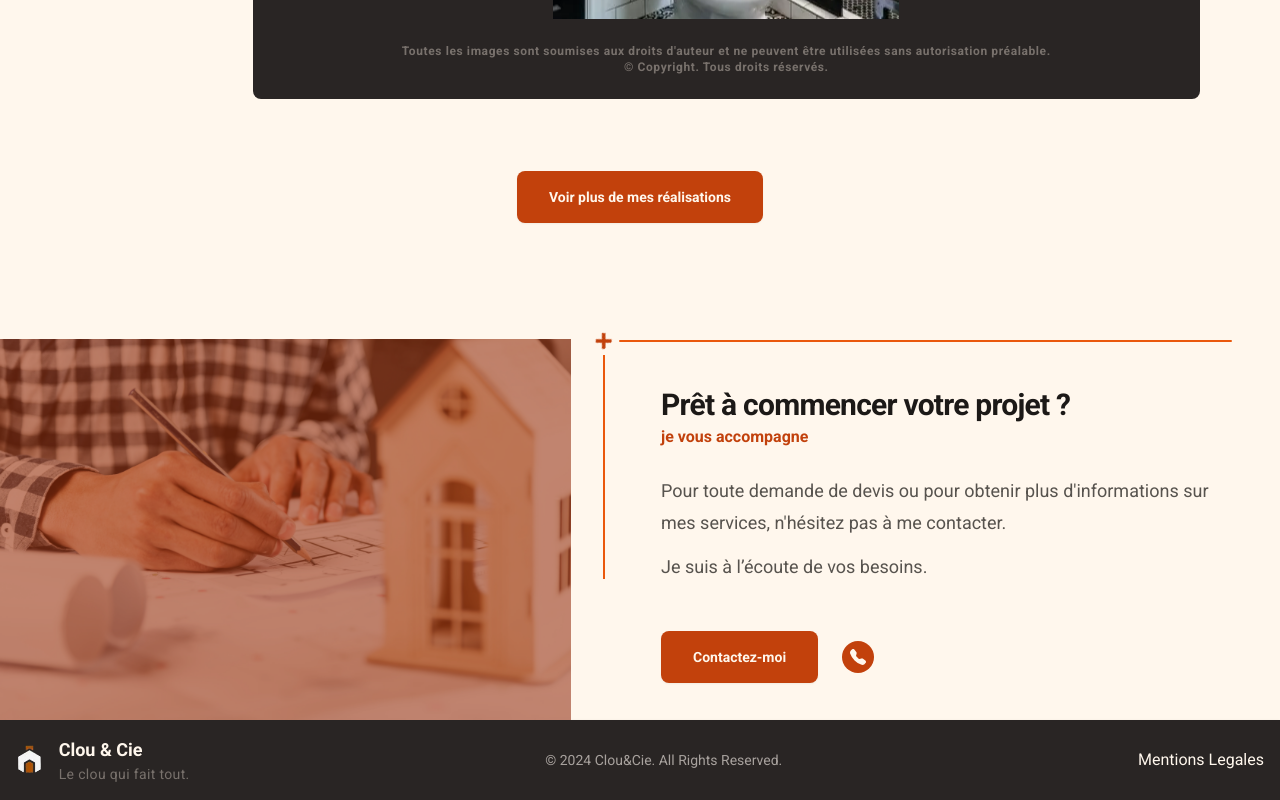
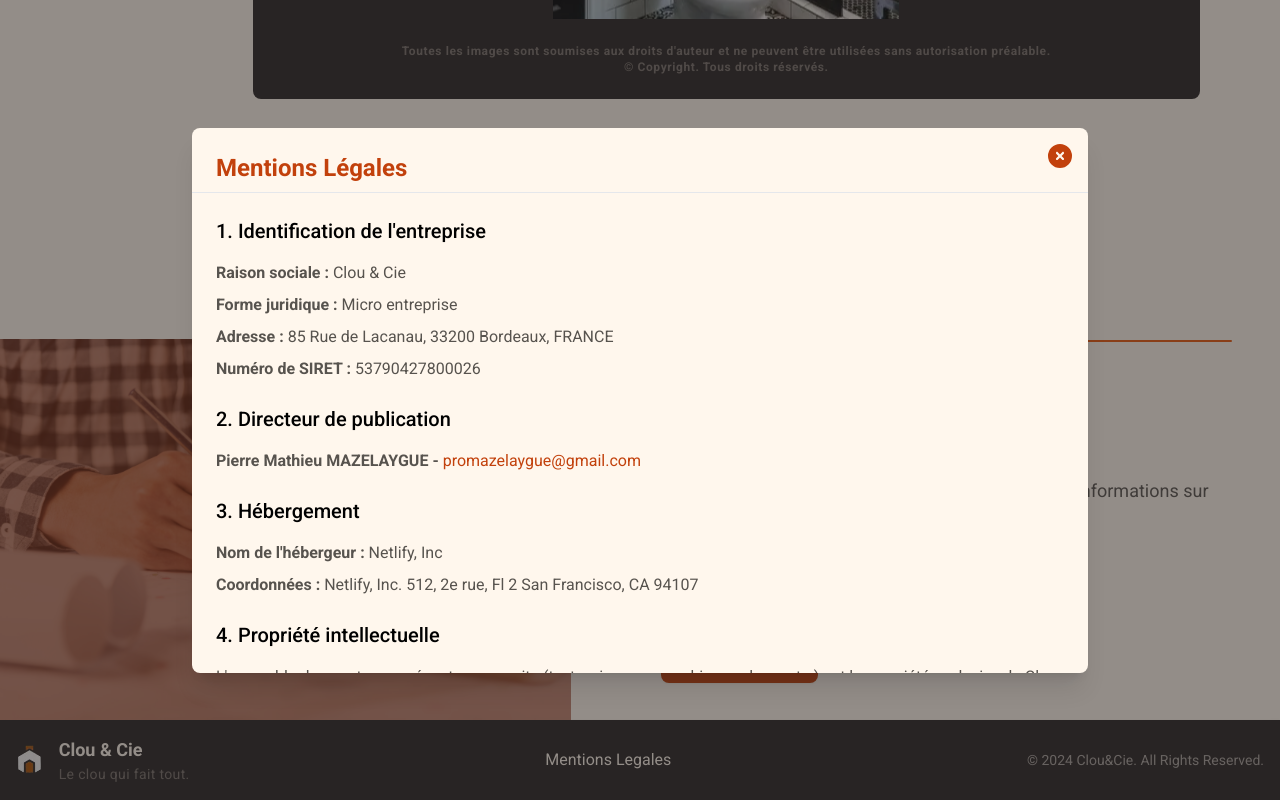
Before and after one commit to PierreMaze/clou-et-cie, a React (Vite) app: page / in a window 1280 px wide. Both pictures are taken after a click on the button "Mentions Legales". Shown: the part 3969-4769 px from the top of the page. Built offline with nearby package versions, Linux system fonts and the light colour scheme.

Commit message:
Created a modal component for legal mentions with toggle functionality, links, and company information.

```diff
--- /dev/null
+++ b/src/components/MentionsLegales.jsx
@@ -0,0 +1,118 @@
+import PropTypes from 'prop-types';
+import { FaCircleXmark } from 'react-icons/fa6';
+
+const LegalMentions = ({ isOpen, onClose }) => {
+  if (!isOpen) return null;
+
+  return (
+    <div className="fixed inset-0 z-50 flex items-center justify-center bg-opacity-50 bg-stone-800">
+      <div className="relative bg-orange-50 rounded-lg shadow-xl w-full max-w-4xl max-h-[90vh] lg:max-h-[80vh] overflow-hidden">
+        {/* Close Icon */}
+        <button
+          onClick={onClose}
+          className="absolute z-10 text-stone-500 top-4 right-4 hover:text-stone-700"
+        >
+          <FaCircleXmark size={24} className="text-orange-700" />
+        </button>
+
+        {/* Modal Title */}
+        <div className="p-6 pb-2 border-b">
+          <h2 className="text-2xl font-semibold text-orange-700">
+            Mentions Légales
+          </h2>
+        </div>
+
+        {/* Scrollable Content */}
+        <div className="p-6 overflow-y-auto max-h-[60vh]">
+          <section className="mb-6">
+            <h3 className="mb-4 text-xl font-medium">
+              1. Identification de l&apos;entreprise
+            </h3>
+            <p className="mb-2 text-stone-600">
+              <strong>Raison sociale :</strong> Clou & Cie
+            </p>
+            <p className="mb-2 text-stone-600">
+              <strong>Forme juridique :</strong> Micro entreprise
+            </p>
+            <p className="mb-2 text-stone-600">
+              <strong>Adresse :</strong> 85 Rue de Lacanau, 33200 Bordeaux,
+              FRANCE
+            </p>
+            <p className="mb-2 text-stone-600">
+              <strong>Numéro de SIRET :</strong> 53790427800026
+            </p>
+          </section>
+
+          <section className="mb-6">
+            <h3 className="mb-4 text-xl font-medium">
+              2. Directeur de publication
+            </h3>
+            <p className="text-stone-600">
+              <strong>Pierre Mathieu MAZELAYGUE - </strong>
+              <a
+                href="mailto:promazelaygue@gmail.com"
+                className="text-orange-700 hover:underline hover:underline-offset-4"
+              >
+                promazelaygue@gmail.com
+              </a>
+            </p>
+          </section>
+
+          <section className="mb-6">
+            <h3 className="mb-4 text-xl font-medium">3. Hébergement</h3>
+            <p className="mb-2 text-stone-600">
+              <strong>Nom de l&apos;hébergeur :</strong> Netlify, Inc
+            </p>
+            <p className="text-stone-600">
+              <strong>Coordonnées :</strong> Netlify, Inc. 512, 2e rue, Fl 2 San
+              Francisco, CA 94107
+            </p>
+          </section>
+
+          <section className="mb-6">
+            <h3 className="mb-4 text-xl font-medium">
+              4. Propriété intellectuelle
+            </h3>
+            <p className="text-stone-600">
+              L&apos;ensemble des contenus présents sur ce site (textes, images,
+              graphismes, logo, etc.) est la propriété exclusive de Clou & Cie,
+              sauf mention contraire. Toute reproduction, distribution,
+              modification, adaptation, retransmission ou publication, même
+              partielle, est strictement interdite sans l&apos;accord exprès de
+              Clou & Cie.
+            </p>
+          </section>
+
+          <section className="mb-6">
+            <h3 className="mb-4 text-xl font-medium">5. Cookies</h3>
+            <p className="text-stone-600">
+              Notre site utilise des cookies pour améliorer votre expérience de
+              navigation. Vous pouvez paramétrer vos préférences concernant les
+              cookies à tout moment.
+            </p>
+          </section>
+
+          <section>
+            <h3 className="mb-4 text-xl font-medium">6. Contact</h3>
+            <p className="mb-2 text-stone-600">
+              <strong>Email :</strong> patrick-mazelaygue@gmail.com
+            </p>
+            <p className="text-stone-600">
+              <strong>Téléphone :</strong>{' '}
+              <span className="tabular-nums slashed-zero">
+                +33 06.31.90.95.35
+              </span>
+            </p>
+          </section>
+        </div>
+      </div>
+    </div>
+  );
+};
+
+LegalMentions.propTypes = {
+  isOpen: PropTypes.bool.isRequired,
+  onClose: PropTypes.func.isRequired,
+};
+
+export default LegalMentions;
--- a/src/layout/Footer.jsx
+++ b/src/layout/Footer.jsx
@@ -1,8 +1,17 @@
+import { useState } from 'react';
 import LogoClouEtCie from '/images/logo-clou-et-cie.webp';
+import LegalMentions from '../components/MentionsLegales.jsx';
+
 const Footer = () => {
+  const [isModalOpen, setIsModalOpen] = useState(false);
+
+  const openModal = () => setIsModalOpen(true);
+  const closeModal = () => setIsModalOpen(false);
+
   return (
+    <>
       <footer className="h-full shadow bg-stone-800">
-      <div className="w-full max-w-screen-xl p-4 mx-auto md:flex md:items-center md:justify-between">
+        <div className="flex flex-col items-center w-full max-w-screen-xl gap-5 p-4 mx-auto lg:gap-0 lg:flex-row md:flex md:items-center md:justify-between">
           <a href="#" className="-m-1.5 p-1.5">
             <span className="sr-only">Clou & Cie</span>
             <div className="flex items-center">
@@ -15,12 +24,20 @@ const Footer = () => {
               </div>
             </div>
           </a>
+          <button
+            onClick={openModal}
+            className="text-orange-50 hover:underline"
+          >
+            Mentions Legales
+          </button>
           <span className="text-sm text-stone-400 sm:text-center ">
             © 2024 Clou&Cie. All Rights Reserved.
           </span>
-        <button className="text-orange-50">Mentions Legales</button>{' '}
         </div>
       </footer>
+
+      <LegalMentions isOpen={isModalOpen} onClose={closeModal} />
+    </>
   );
 };
 
```
Lines whose indentation alone changed are shown as unchanged.
